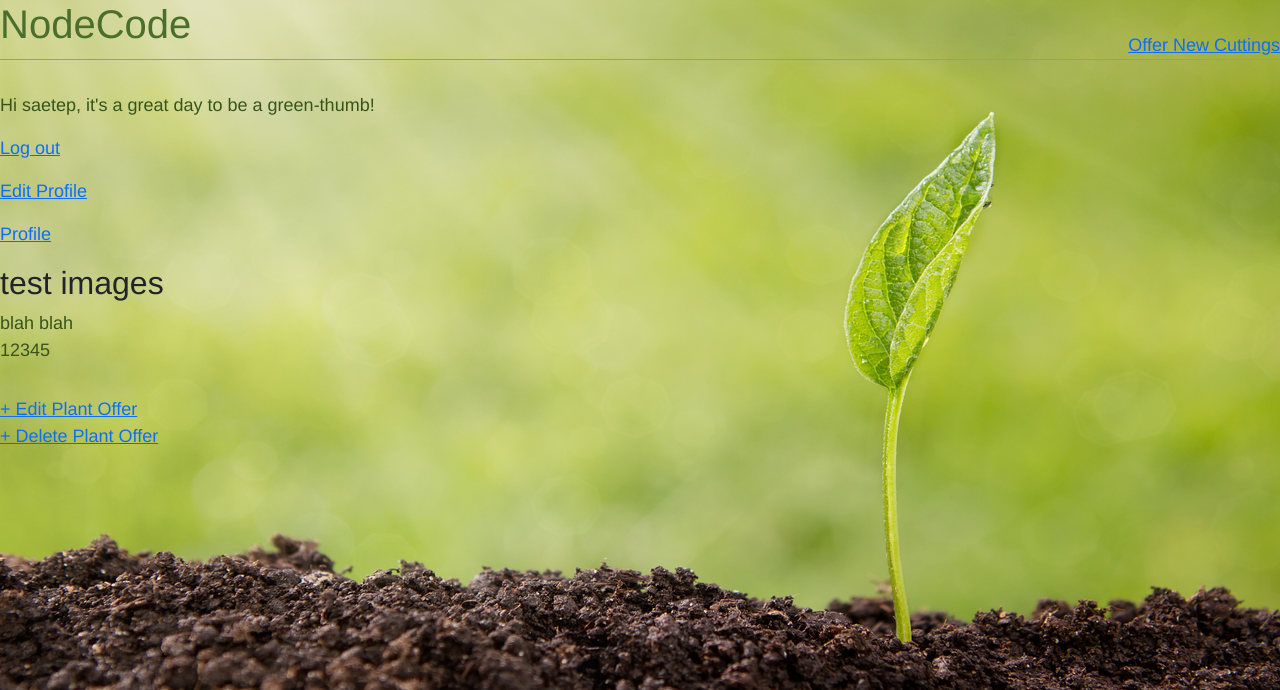
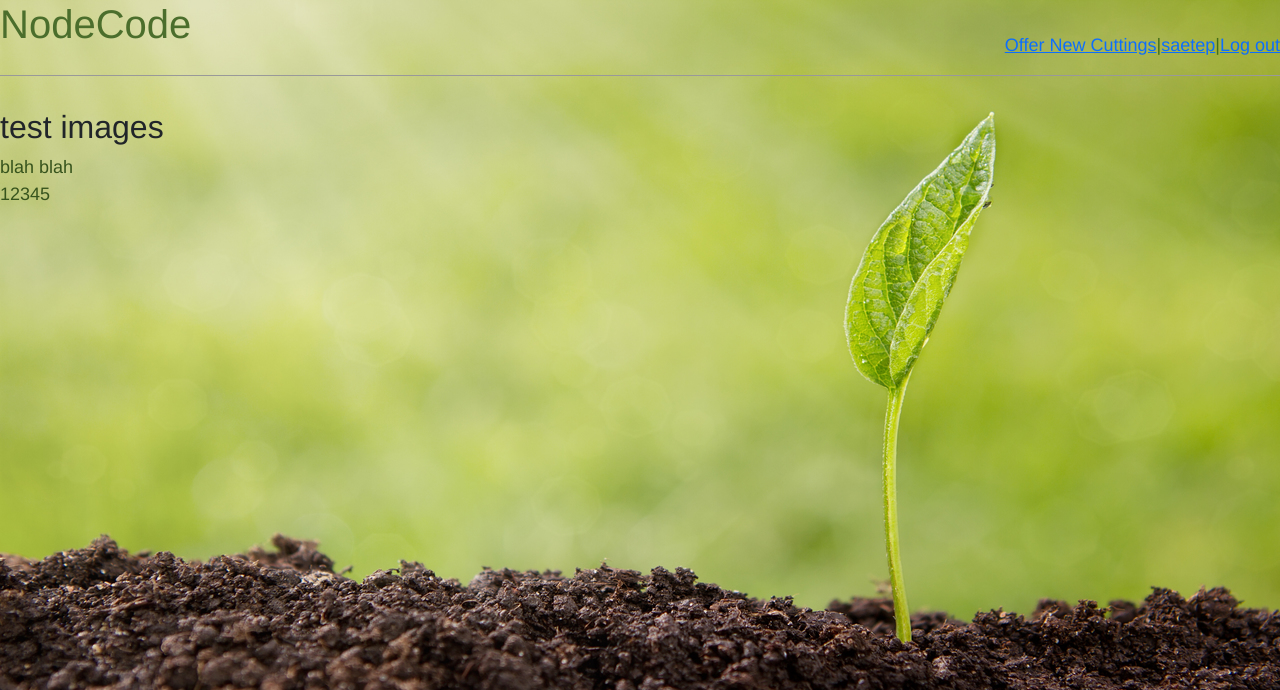
Before and after one commit to JustOneByteAtATime/NodeCode, a Django app: page /post/3/ in a window 1280 px wide. Shown: the top 690 px of the page. Run offline with Django 3.2, Linux system fonts and the light colour scheme; a user stored in the database is signed in; data comes from the database, SQL or seed files in the repository; both versions use the stored data as it was after the commit.

Commit message:
commit with awful navbar and some user authentication

```diff
--- a/accounts/urls.py
+++ b/accounts/urls.py
@@ -1,5 +1,5 @@
 from django.urls import path
-from .views import SignUpView, UserEditView, profile
+from .views import SignUpView, UserEditView, profile, ShowProfilePageView
 from django.conf import settings
 from django.conf.urls.static import static
 
@@ -7,4 +7,5 @@ urlpatterns = [
     path('signup/', SignUpView.as_view(), name='signup'),
     path('edit_profile/', UserEditView.as_view(), name='edit_profile'),
     path('profile/', profile, name='profile'),
+    path('profile_page/<int:pk>', ShowProfilePageView.as_view(), name='profile_page')
 ]
--- a/templates/base.html
+++ b/templates/base.html
@@ -18,19 +18,16 @@
                     <h1><a href="{% url 'home' %}">NodeCode</a></h1>
                 </div>
                 <div class="nav-right">
-                    <a href="{% url 'post_new' %}"style=color: #416e19>Offer New Cuttings</a>
+                    {% if user.is_authenticated %}
+                        <a href="{% url 'post_new' %}"style=color: #416e19>Offer New Cuttings</a> |
+                        <a href="{% url 'profile' %}"style=color: #416e19>{{ user.username }}</a> |
+                        <p><a href="{% url 'logout' %}">Log out</a></p>
+                    {% else %}
+                        <a href="{% url 'login' %}">Log In</a> |
+                        <a href="{% url 'signup' %}">Signup</a>
+                    {% endif %}
                 </div>
             </header>
-            {% if user.is_authenticated %}
-                <p>Hi {{ user.username }}, it's a great day to be a green-thumb!</p>
-                <p><a href="{% url 'logout' %}">Log out</a></p>
-                <p><a href="{% url 'edit_profile' %}">Edit Profile</a></p>
-                <p><a href="{% url 'profile' %}">Profile</a></p>
-            {% else %}
-                <p>You are not logged in.</p>
-                <a href="{% url 'login' %}">Log In</a>
-                <a href="{% url 'signup' %}">Signup</a>
-            {% endif %}
         {% block content %}
         {% endblock content %}
         </div>
--- a/templates/home.html
+++ b/templates/home.html
@@ -4,6 +4,7 @@
     {% for post in object_list %}
     <div class="post-entry">
         <h2><a href="{% url 'post_detail' post.pk %}">{{ post.title }}</a></h2>
+        <a href="{% url 'profile_page' post.author.profile.id %}"> {{post.author }}</a>
         <img class="rounded-circle" src="{{ post.author.profile.image.url }}">
         <p>{{ post.body }}</p>
     </div>
--- a/templates/post_detail.html
+++ b/templates/post_detail.html
@@ -6,10 +6,12 @@
         <p>{{ post.body }}</p>
         <p>{{ post.zipcode }}</p>
         {% if post.image %}
-        <p><img src="{{ post.image.url }}" width ="500" height ="500"></p>
+        <p><img src="{{ post.image.url }}" width ="300" height ="300"></p>
         {% endif %}
     </div>
 
+    {% if user.is_authenticated and post.author.id == user.id %}
     <a href="{% url 'post_edit' post.pk %}">+ Edit Plant Offer</a>
     <p><a href="{% url 'post_delete' post.pk %}">+ Delete Plant Offer</a></p>
+    {% endif %}
 {% endblock content %}
```
Also changed, not shown: accounts/views.py (+17 -1 lines), templates/user_profile.html (+7 -4 lines), db.sqlite3.
